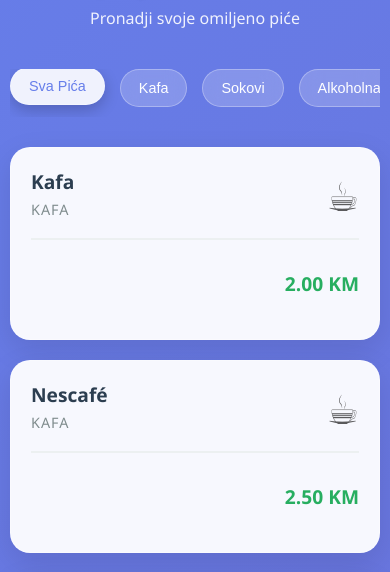
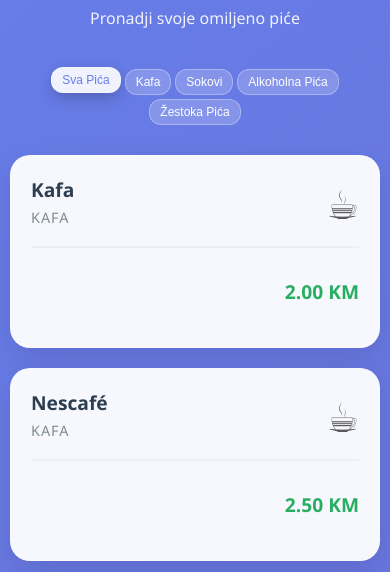
Before and after one commit to edipekaric/black-prince-cjenovnik, a website: page index.html in a window 390 px wide. Shown: the part 211-783 px from the top of the page. Drawn offline with Linux system fonts and the light colour scheme.

Commit message:
Changed the scrolling part of categories

```diff
--- a/index.html
+++ b/index.html
@@ -65,23 +65,24 @@
 
         .categories {
             display: flex;
-            gap: 15px;
+            gap: 8px;
             margin-bottom: 30px;
-            overflow-x: auto;
-            padding-bottom: 10px;
+            flex-wrap: wrap;
+            justify-content: center;
         }
 
         .category-btn {
             background: rgba(255,255,255,0.2);
             color: white;
             border: none;
-            padding: 12px 24px;
-            border-radius: 25px;
+            padding: 8px 16px;
+            border-radius: 20px;
             cursor: pointer;
             transition: all 0.3s ease;
             white-space: nowrap;
             backdrop-filter: blur(10px);
             border: 1px solid rgba(255,255,255,0.3);
+            font-size: 0.9rem;
         }
 
         .category-btn:hover, .category-btn.active {
@@ -223,7 +224,14 @@
             }
 
             .categories {
-                justify-content: flex-start;
+                gap: 6px;
+                justify-content: center;
+            }
+
+            .category-btn {
+                padding: 6px 12px;
+                font-size: 0.8rem;
+                border-radius: 15px;
             }
 
             .drink-card {
@@ -257,9 +265,14 @@
                 font-size: 1.6rem;
             }
 
+            .categories {
+                gap: 4px;
+            }
+
             .category-btn {
-                padding: 10px 18px;
-                font-size: 0.9rem;
+                padding: 5px 10px;
+                font-size: 0.75rem;
+                border-radius: 12px;
             }
         }
     </style>
```
